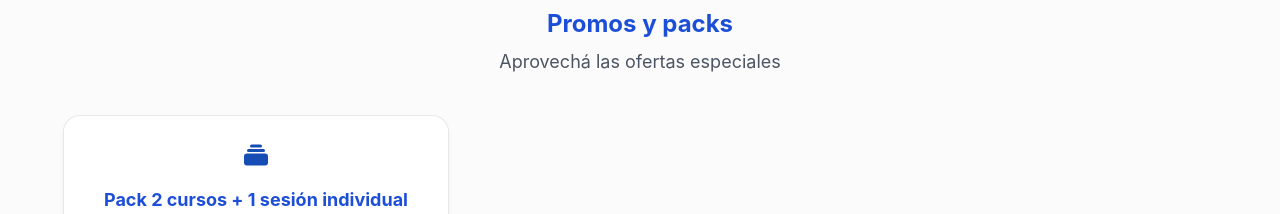
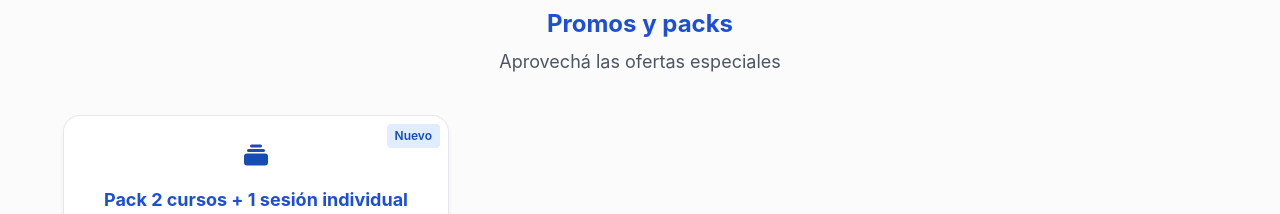
Before and after one commit to sekigan98/dram-adolescentes, a Next.js app: page / in a window 1280 px wide. Shown: the part 3060-3274 px from the top of the page. Built offline with nearby package versions, Linux system fonts and the light colour scheme.

Commit message:
Update Promos.tsx

```diff
--- a/components/Promos.tsx
+++ b/components/Promos.tsx
@@ -1,5 +1,5 @@
 import MotionFade from "./MotionFade";
-import { HiGift, HiCollection } from "react-icons/hi";
+import { HiCollection } from "react-icons/hi";
 
 const promos = [
   {
@@ -8,6 +8,7 @@ const promos = [
     waLink:
       "https://wa.me/5492236861939?text=Hola%20Vale%2C%20quiero%20consultar%20por%20la%20promo%202%20cursos%20+%201%20sesión",
     icon: HiCollection,
+    badge: "Nuevo", // opcional
   },
 ];
 
@@ -18,10 +19,11 @@ export default function Promos() {
       aria-labelledby="promos-title"
       className="grid grid-cols-1 sm:grid-cols-2 gap-8 justify-center items-start"
     >
+      <h2 id="promos-title" className="sr-only">Promociones</h2>
       {promos.map((p, i) => {
         const Icon = p.icon;
         return (
-          <MotionFade key={p.title} delay={i * 0.1}>
+          <MotionFade key={i} delay={i * 0.1}>
             <div className="card relative p-6 flex flex-col justify-between max-w-sm text-center hover:shadow-lg hover:scale-[1.02] transition-transform">
               {p.badge && (
                 <span className="absolute top-2 right-2 bg-brand-100 text-brand-700 text-xs font-semibold px-2 py-1 rounded">
```
